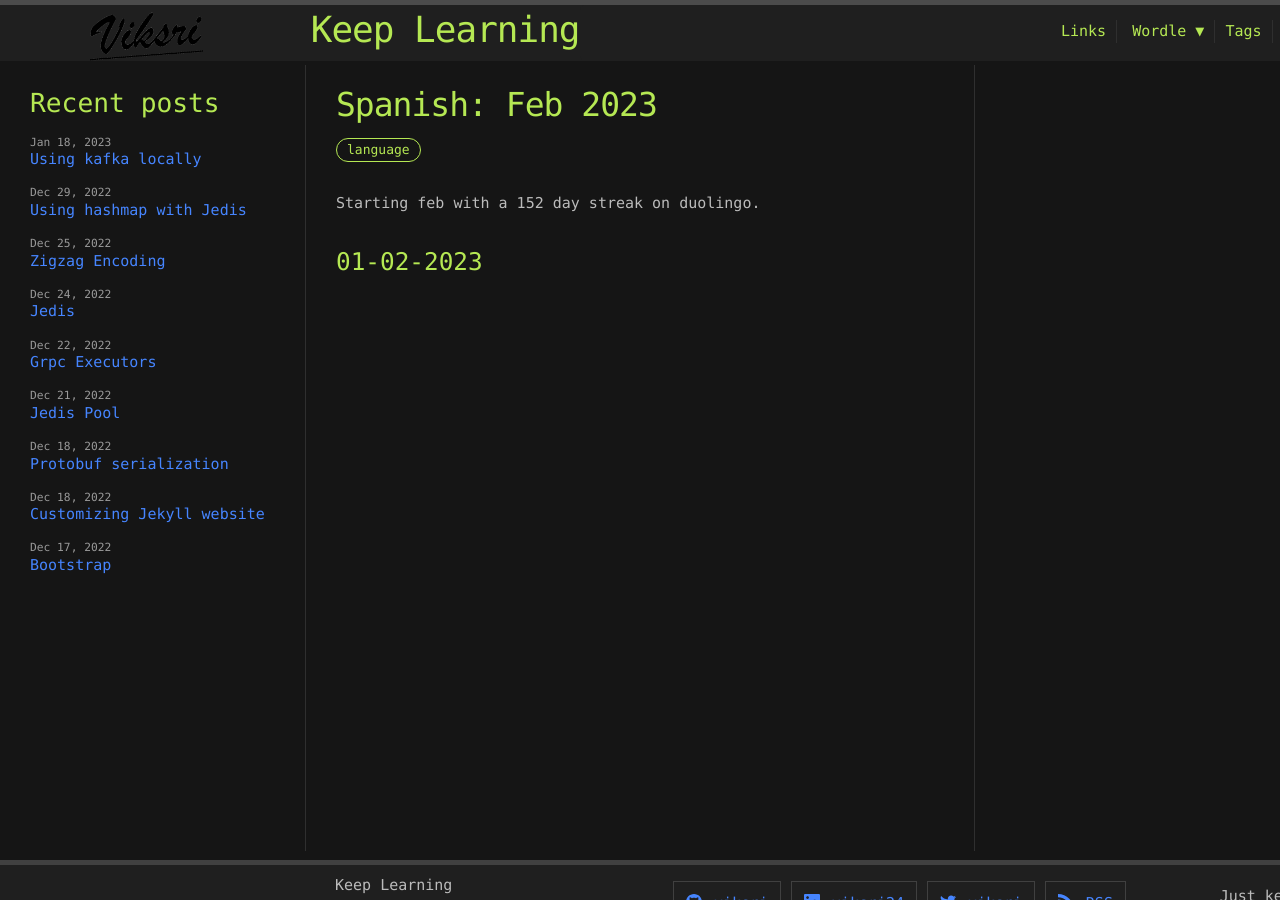
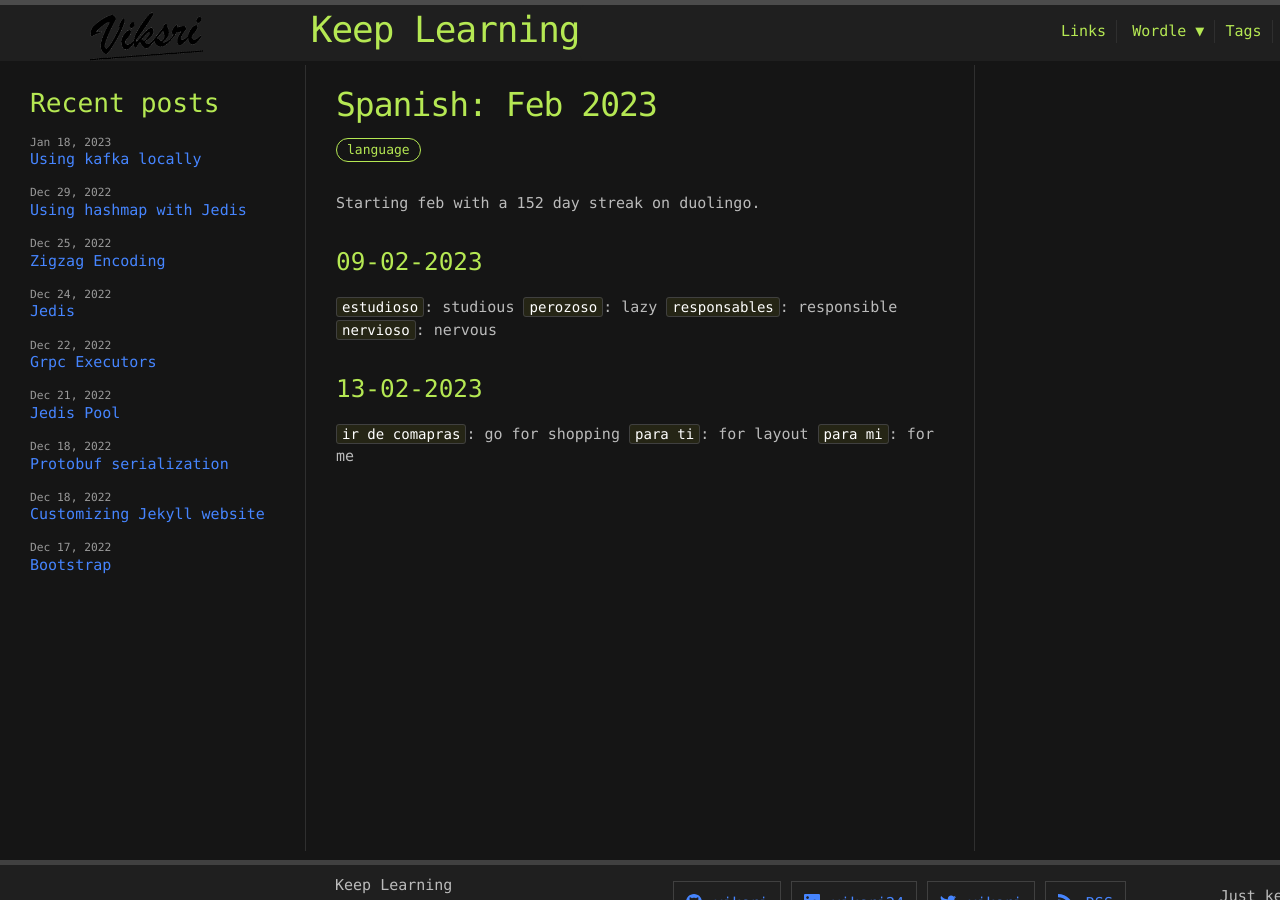
Before and after one commit to viksri/viksri.github.io, a Jekyll site: the page built from spanish/Feb2023.md, in a window 1280 px wide and 900 px high. Built offline with Jekyll 4.4.1, drawn with Linux system fonts in a browser that asks for light colours.

Commit message:
Spanish & wordle update

```diff
--- a/spanish/Feb2023.md
+++ b/spanish/Feb2023.md
@@ -7,4 +7,13 @@ categories: language
 
 Starting feb with a 152 day streak on duolingo.
 
-### 01-02-2023
+### 09-02-2023
+`estudioso`: studious
+`perozoso`: lazy
+`responsables`: responsible
+`nervioso`: nervous
+
+### 13-02-2023
+`ir de comapras`: go for shopping
+`para ti`: for layout
+`para mi`: for me
```
Also changed, not shown: wordle/Feb2023.md (+5 -1 lines).
